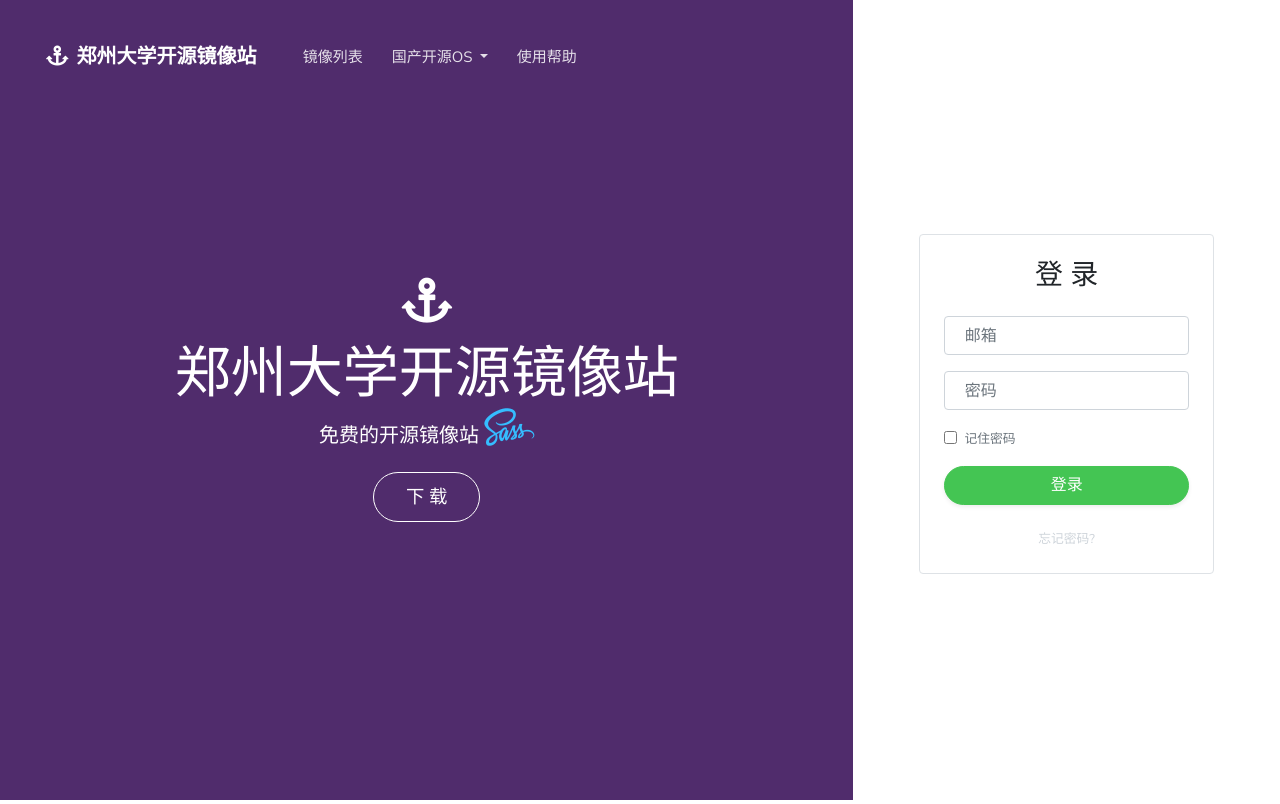
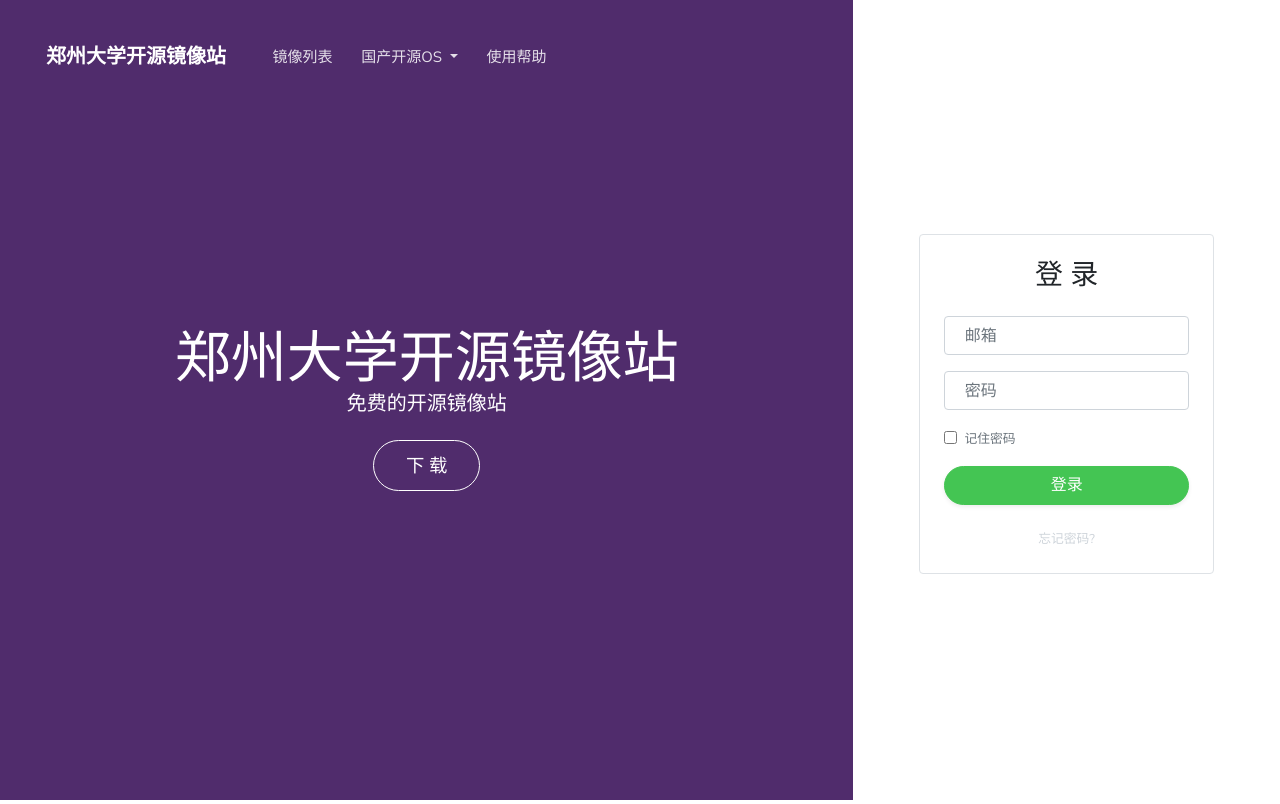
Before and after one commit to Cerber2ol8/ZzuOpenSourceMirror, a website: page login.html in a window 1280 px wide. Drawn offline with nearby package versions, Linux system fonts and the light colour scheme.

Commit message:
删除login页图标，修改title

```diff
--- a/login.html
+++ b/login.html
@@ -36,7 +36,7 @@
 	</button>
 	<div class="container-fluid">
 		<div class="navbar-collapse collapse" id="navbarColor02" style="">
-			<a class="navbar-brand" href="./index.html"><i class="fas fa-anchor mr-2"></i><strong>郑州大学开源镜像站</strong></a>
+			<a class="navbar-brand" href="./index.html"><strong>郑州大学开源镜像站</strong></a>
 		<button class="navbar-toggler collapsed" type="button" data-toggle="collapse" data-target="#navbarColor02" aria-controls="navbarColor02" aria-expanded="false" aria-label="Toggle navigation">
 		<span class="navbar-toggler-icon"></span>
 		</button>
@@ -98,11 +98,8 @@
 	<div class="col-md-8 p-0 bg-indigo h-md-100">
 		<div class="text-white d-md-flex align-items-center h-100 p-5 text-center justify-content-center">
 			<div class="logoarea pt-5 pb-5">
-				<p>
-					<i class="fa fa-anchor fa-3x"></i>
-				</p>
 				<h1 class="mb-0 mt-3 display-4">郑州大学开源镜像站</h1>
-				<h5 class="mb-4 font-weight-light">免费的开源镜像站 <i class="fab fa-sass fa-2x text-cyan"></i></h5>
+				<h5 class="mb-4 font-weight-light">免费的开源镜像站</h5>
 				<a class="btn btn-outline-white btn-lg btn-round" href="#" data-toggle="modal" data-target="#modal_newsletter">下 载 <a href="https://github.com/Cerber2ol8/ZzuOpenSourceMirror" class="downloadzip" class="hidden"></a>
 				</a>
 			</div>
```
Also changed, not shown: docs.html (+1 -1 lines), starter-template.html (+1 -1 lines).
